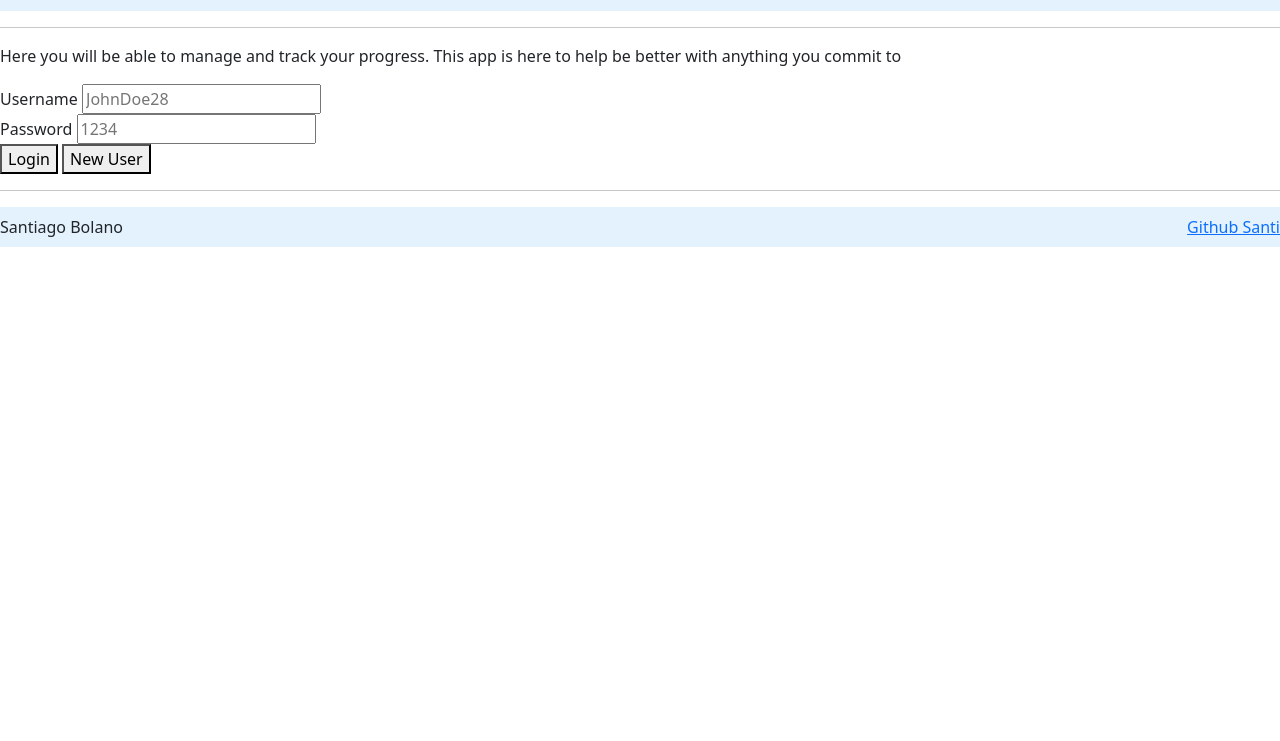
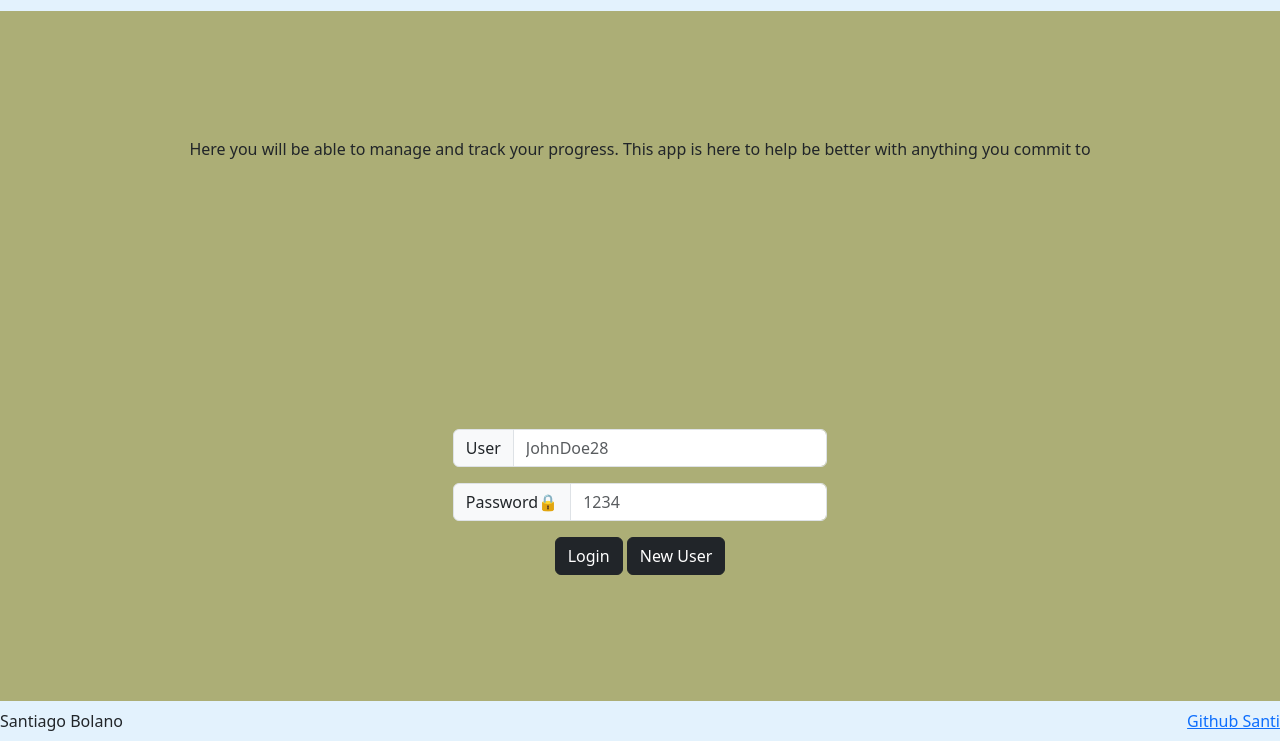
Before and after one commit to santiago28b/startup, a plain HTML site: page startup-html/index.html in a window 1280 px wide. Shown: the part 61-802 px from the top of the page. Drawn offline with nearby package versions, Linux system fonts and the light colour scheme.

Commit message:
added style buton and main content

```diff
--- a/startup-html/index.html
+++ b/startup-html/index.html
@@ -6,10 +6,11 @@
         <title>Habit tracker</title>
         <meta name="description" content="">
         <meta name="viewport" content="width=device-width, initial-scale=1">
-        <link rel="stylesheet" href="main.css">
+
         <link href="https://cdn.jsdelivr.net/npm/bootstrap@5.3.3/dist/css/bootstrap.min.css" rel="stylesheet" integrity="sha384-QWTKZyjpPEjISv5WaRU9OFeRpok6YctnYmDr5pNlyT2bRjXh0JMhjY6hW+ALEwIH" crossorigin="anonymous">
 <script src="https://cdn.jsdelivr.net/npm/bootstrap@5.3.3/dist/js/bootstrap.bundle.min.js" integrity="sha384-YvpcrYf0tY3lHB60NNkmXc5s9fDVZLESaAA55NDzOxhy9GkcIdslK1eN7N6jIeHz" crossorigin="anonymous"></script>
-    </head>
+<link rel="stylesheet" href="main.css">
+</head>
     <body>
        <header>
             <nav class="navbar" style="background-color: #e3f2fd;">
@@ -26,30 +27,28 @@
                     </li>
                   </ul>
               </nav>
-        <hr>
        </header>
-       <main>
+       <main class="container-fluid bg-secondary text-center">
         <p>Here you will be able to manage and track your progress. This app is here to help be better with anything you commit to
         </p>
 
        <form method='get' action="habits.html">
-        <div>
-            <span>Username</span>
-        <input type="text" placeholder="JohnDoe28">
+        <div class="input-group mb-3">
+            <span class="input-group-text" id="basic-addon1">User</span>
+        <input class="form-control" type="text" placeholder="JohnDoe28">
 
     </div>
-    <div>
-        <span>Password</span>
-        <input type="password" placeholder="1234">
+    <div class="input-group mb-3">
+        <span class="input-group-text">Password🔒</span>
+        <input class="form-control" type="password" placeholder="1234">
 
     </div>
-    <button type="submit">Login</button>
-    <button type="submit">New User</button>
+    <button type="button" class="btn btn-dark">Login</button>
+    <button type="button" class="btn btn-dark">New User</button>
     </form>
        </main>
 
        <footer>
-            <hr>
             <nav class="navbar" style="background-color: #e3f2fd;">
             Santiago Bolano
             <a href="https://github.com/santiago28b">Github Santi</a>
--- a/startup-html/main.css
+++ b/startup-html/main.css
@@ -6,3 +6,14 @@ body {
 header nav ul {
     font-size: large;
 }
+main {
+    flex: 1 calc(100vh - 110px);
+    display: flex;
+    flex-direction: column;
+    align-items: center;
+    justify-content: space-around;
+  }
+  .bg-secondary{
+    --bs-bg-opacity:1;
+    background-color: rgb(172, 174, 118) !important;
+  }
```
